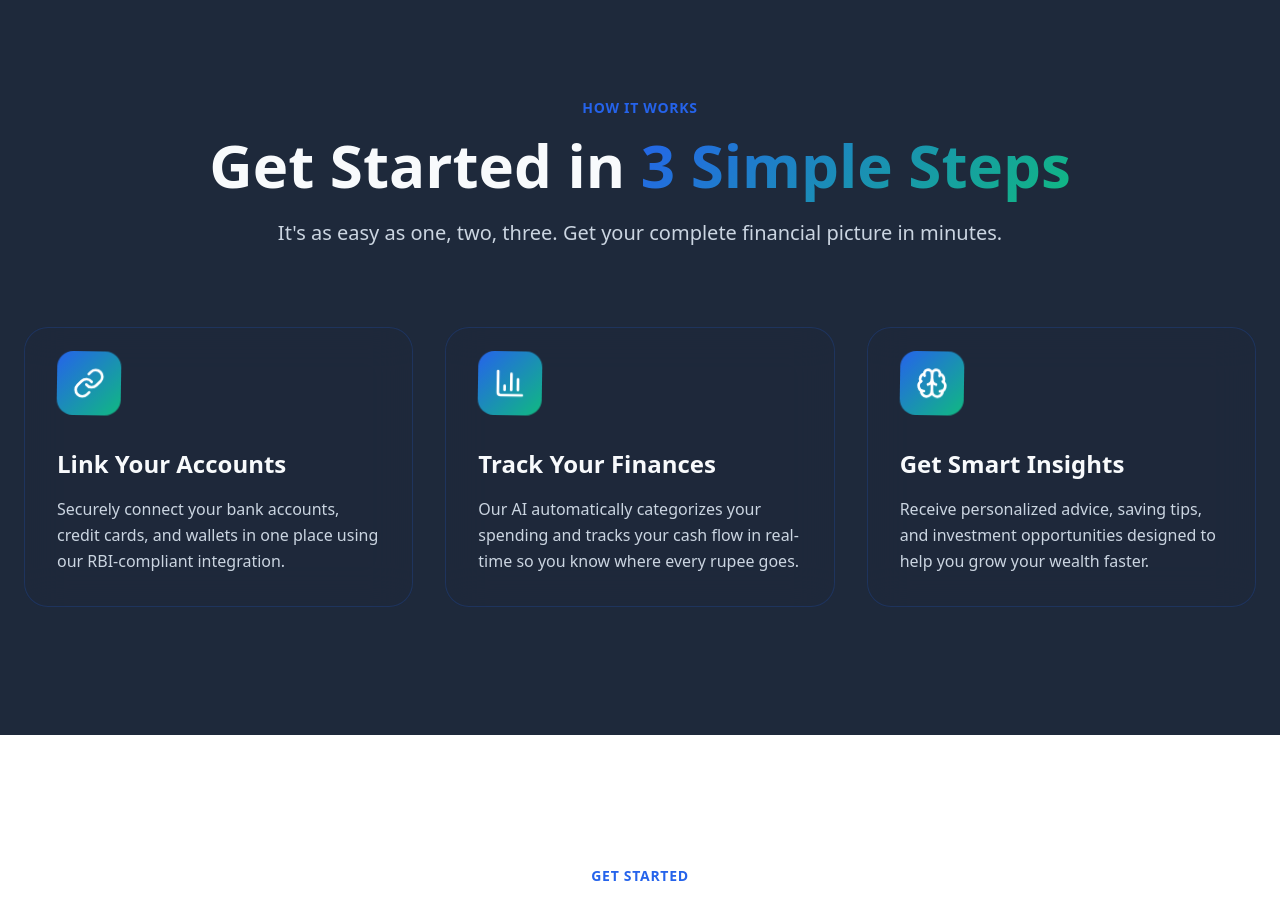
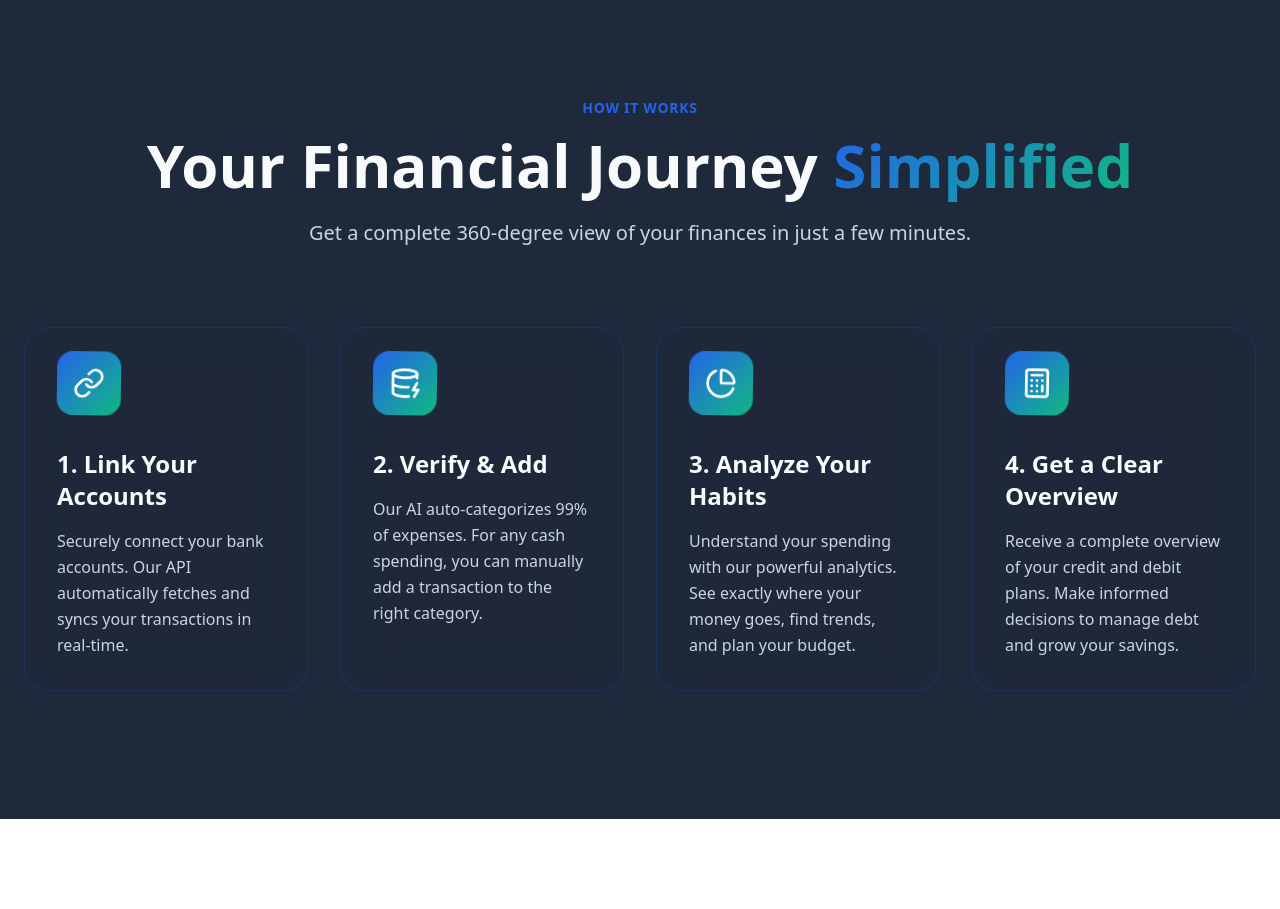
Before and after one commit to Jebworks/JEB-works-website, a React (Vite) app: page / in a window 1280 px wide. Shown: the part 5920-6829 px from the top of the page. Built offline with nearby package versions, Linux system fonts and the light colour scheme.

Commit message:
Update HowItWorksSection.jsx

```diff
--- a/src/components/sections/HowItWorksSection.jsx
+++ b/src/components/sections/HowItWorksSection.jsx
@@ -1,26 +1,30 @@
 import React from 'react';
-import { Link, BarChart3, Brain } from 'lucide-react'; // Added icons
+// Updated icons to be more specific
+import { Link, DatabaseZap, PieChart, Calculator } from 'lucide-react';
 
 const HowItWorksSection = ({ sectionRef }) => {
 
+  // Updated steps based on your new plan
   const steps = [
     {
-      // number: "01", // Replaced with icon
       icon: Link,
-      title: "Link Your Accounts",
-      description: "Securely connect your bank accounts, credit cards, and wallets in one place using our RBI-compliant integration."
+      title: "1. Link Your Accounts",
+      description: "Securely connect your bank accounts. Our API automatically fetches and syncs your transactions in real-time."
     },
     {
-      // number: "02", // Replaced with icon
-      icon: BarChart3,
-      title: "Track Your Finances",
-      description: "Our AI automatically categorizes your spending and tracks your cash flow in real-time so you know where every rupee goes."
+      icon: DatabaseZap, // Icon for auto-fetching and manual entry
+      title: "2. Verify & Add",
+      description: "Our AI auto-categorizes 99% of expenses. For any cash spending, you can manually add a transaction to the right category."
     },
     {
-      // number: "03", // Replaced with icon
-      icon: Brain,
-      title: "Get Smart Insights",
-      description: "Receive personalized advice, saving tips, and investment opportunities designed to help you grow your wealth faster."
+      icon: PieChart, // Icon for analytics
+      title: "3. Analyze Your Habits",
+      description: "Understand your spending with our powerful analytics. See exactly where your money goes, find trends, and plan your budget."
+    },
+    {
+      icon: Calculator, // Icon for planning
+      title: "4. Get a Clear Overview",
+      description: "Receive a complete overview of your credit and debit plans. Make informed decisions to manage debt and grow your savings."
     }
   ];
 
@@ -29,7 +33,7 @@ const HowItWorksSection = ({ sectionRef }) => {
       id="howitworks"
       ref={sectionRef}
       className="py-32 px-6 relative"
-      style={{ backgroundColor: 'var(--color-surface)' }} // Use a dark (but not black) background
+      style={{ backgroundColor: 'var(--color-surface)' }} // Dark theme
     >
       <div className="max-w-7xl mx-auto">
         {/* Section Header */}
@@ -41,32 +45,32 @@ const HowItWorksSection = ({ sectionRef }) => {
             How It Works
           </span>
           <h2 className="text-5xl md:text-6xl font-black mt-4 mb-6">
-            Get Started in <span className="text-gradient">3 Simple Steps</span>
+            Your Financial Journey <span className="text-gradient">Simplified</span>
           </h2>
           <p
             className="text-xl max-w-3xl mx-auto"
             style={{ color: "var(--color-text-secondary)" }}
           >
-            It's as easy as one, two, three. Get your complete financial picture in minutes.
+            Get a complete 360-degree view of your finances in just a few minutes.
           </p>
         </div>
 
-        {/* Steps Grid */}
-        <div className="grid md:grid-cols-3 gap-8 stagger-animation">
+        {/* Updated to a 4-column grid for the new steps */}
+        <div className="grid grid-cols-1 md:grid-cols-2 lg:grid-cols-4 gap-8 stagger-animation">
           {steps.map((step, idx) => (
             <div
               key={idx}
               className="group card-shine glass-effect p-8 rounded-3xl hover-lift relative overflow-hidden animate-on-scroll"
             >
               <div className="relative z-10">
-                {/* --- Icon Div Added (replaces number) --- */}
+                {/* Icon Div */}
                 <div
                   className="w-16 h-16 rounded-2xl flex items-center justify-center mb-6 floating-icon"
                   style={{ background: "var(--gradient-primary)" }}
                 >
                   <step.icon size={32} className="text-white" />
                 </div>
-                {/* --- End Icon Div --- */}
+                {/* End Icon Div */}
 
                 <h3 className="text-2xl font-bold mb-4" style={{ color: "var(--color-text-primary)" }}>
                   {step.title}
```
